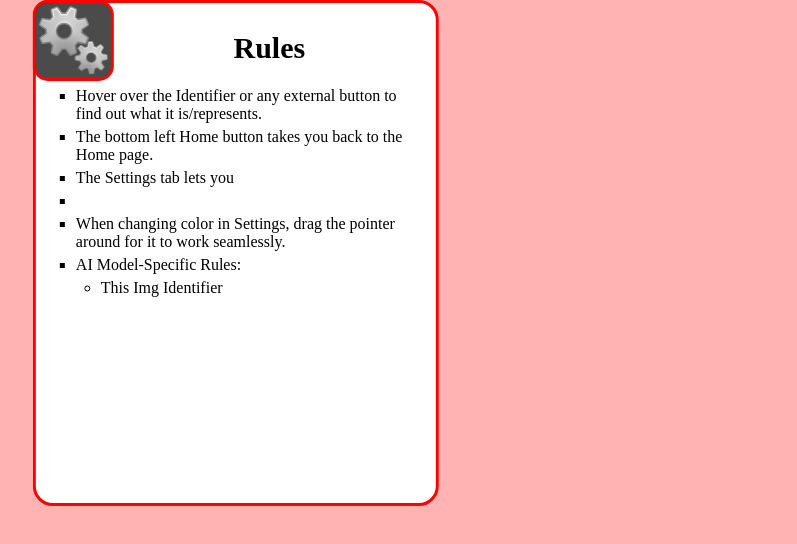
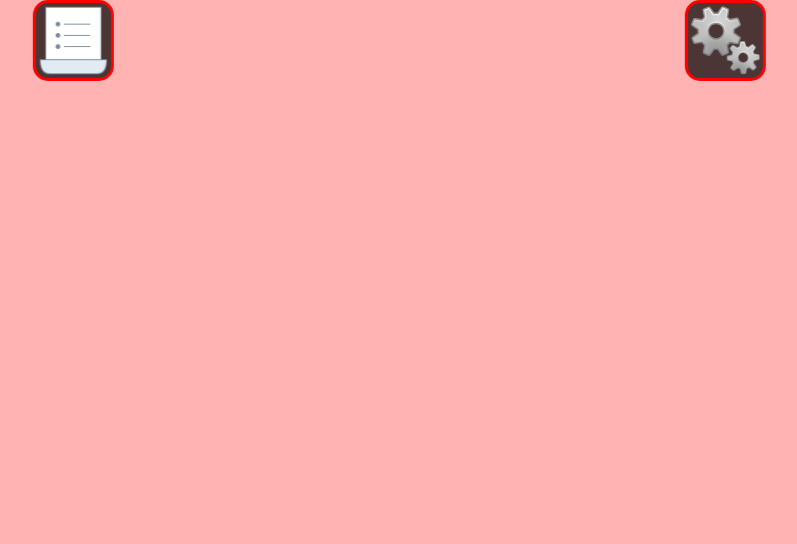
Before and after one commit to GraberMN/ToolHaven, a React (Create React App) app: page / in a window 1280 px wide. Both pictures are taken after a click on the picture 640 px from the left and 380 px from the top of the page. Shown: the top 544 px of the page, without its empty margins (337-1134 px from the left). Built offline with nearby package versions, Linux system fonts and the light colour scheme.

Commit message:
Added Img Identifier SettingsIcon & Box

```diff
--- a/src/components/ImgIdentifier.js
+++ b/src/components/ImgIdentifier.js
@@ -3,9 +3,11 @@ import { useState, useRef, useEffect } from 'react';
 import './imgIdentifier.css';
 
 function ImgIdentifier({ imgIdentifierImagesArray, moveToImgIdentifier, setMoveToImgIdentifier }) {
-    const [rulesIcon, settingsIcon, homeButton] = imgIdentifierImagesArray;
+    const [settingsIcon, rulesIcon, homeButton] = imgIdentifierImagesArray;
     const imgIdentifierRulesIconRef = useRef(null);
     const imgIdentifierRulesBox = useRef(null);
+    const imgIdentifierSettingsIconRef = useRef(null);
+    const imgIdentifierSettingsBox = useRef(null);
     const openOrClose = (element) => {
         if (element.current.style.visibility === "hidden") {
             element.current.style.visibility = "visible";
@@ -17,14 +19,17 @@ function ImgIdentifier({ imgIdentifierImagesArray, moveToImgIdentifier, setMoveT
         if (window.innerWidth <= 740) {
             imgIdentifierRulesIconRef.current.style.transform = 'translateX(-260px)';
             imgIdentifierRulesBox.current.style.transform = 'translateX(-260px)';
-
+            imgIdentifierSettingsIconRef.current.style.transform = 'translateX(180px)';
+            imgIdentifierSettingsBox.current.style.transform = 'translateX(-45px)';
         } else {
             imgIdentifierRulesIconRef.current.style.transform = 'translateX(-367px)';
             imgIdentifierRulesBox.current.style.transform = 'translateX(-367px)';
+            imgIdentifierSettingsIconRef.current.style.transform = 'translateX(285px)';
+            imgIdentifierSettingsBox.current.style.transform = 'translateX(60px)';
         }
     }
     const animateElements = () => {
-        const imgIdentifierElements = [imgIdentifierRulesIconRef, imgIdentifierRulesBox];
+        const imgIdentifierElements = [imgIdentifierRulesIconRef, imgIdentifierRulesBox, imgIdentifierSettingsIconRef, imgIdentifierSettingsBox];
         for (let i = 0; i < imgIdentifierElements.length; i++) {
             readyForAnimation(imgIdentifierElements[i]);
         }
@@ -32,9 +37,13 @@ function ImgIdentifier({ imgIdentifierImagesArray, moveToImgIdentifier, setMoveT
         if (window.innerWidth > 740) {
             imgIdentifierRulesIconRef.current.style.animationName = 'appearFromRightImgIdentifierRules';
             imgIdentifierRulesBox.current.style.animationName = 'appearFromRightImgIdentifierRules';
+            imgIdentifierSettingsIconRef.current.style.animationName = 'appearFromRightImgIdentifierSettingsIcon';
+            imgIdentifierSettingsBox.current.style.animationName = 'appearFromRightImgIdentifierSettingsBox';
         } else {
             imgIdentifierRulesIconRef.current.style.animationName = 'appearFromRightImgIdentifierRulesSmall';
             imgIdentifierRulesBox.current.style.animationName = 'appearFromRightImgIdentifierRulesSmall';
+            imgIdentifierSettingsIconRef.current.style.animationName = 'appearFromRightImgIdentifierSettingsIconSmall';
+            imgIdentifierSettingsBox.current.style.animationName = 'appearFromRightImgIdentifierSettingsBoxSmall';
         }
     }
     const readyForAnimation = (element) => {
@@ -49,7 +58,11 @@ function ImgIdentifier({ imgIdentifierImagesArray, moveToImgIdentifier, setMoveT
         if (moveToImgIdentifier) {
             imgIdentifierRulesIconRef.current.style.display = 'inline';
             imgIdentifierRulesBox.current.style.display = 'inline';
-            const imgIdentifierElements = [imgIdentifierRulesIconRef, imgIdentifierRulesBox];
+            imgIdentifierRulesBox.current.style.visibility = 'hidden';
+            imgIdentifierSettingsIconRef.current.style.display = 'inline';
+            imgIdentifierSettingsBox.current.style.display = 'inline';
+            imgIdentifierSettingsBox.current.style.visibility = 'hidden';
+            const imgIdentifierElements = [imgIdentifierRulesIconRef, imgIdentifierRulesBox, imgIdentifierSettingsIconRef, imgIdentifierSettingsBox];
             for (let i = 0; i < imgIdentifierElements.length; i++) {
                 readyForMove(imgIdentifierElements[i]);
             }
@@ -58,7 +71,7 @@ function ImgIdentifier({ imgIdentifierImagesArray, moveToImgIdentifier, setMoveT
                 animateElements();
             }, 2000);
             setTimeout(() => {
-                const imgIdentifierNonImgIdentifierElements = [imgIdentifierRulesIconRef, imgIdentifierRulesBox];
+                const imgIdentifierNonImgIdentifierElements = [imgIdentifierRulesIconRef, imgIdentifierRulesBox, imgIdentifierSettingsIconRef, imgIdentifierSettingsBox];
                 for (let i = 0; i < imgIdentifierNonImgIdentifierElements.length; i++) {
                     imgIdentifierNonImgIdentifierElements[i].current.style.animationName = 'none';
                     imgIdentifierNonImgIdentifierElements[i].current.style.opacity = '100';
@@ -67,12 +80,14 @@ function ImgIdentifier({ imgIdentifierImagesArray, moveToImgIdentifier, setMoveT
                 if (window.innerWidth <= 740) {
                     imgIdentifierRulesIconRef.current.style.transform = 'translateX(-260px)';
                     imgIdentifierRulesBox.current.style.transform = 'translateX(-260px)';
+                    imgIdentifierSettingsIconRef.current.style.transform = 'translateX(180px)';
+                    imgIdentifierSettingsBox.current.style.transform = 'translateX(-45px)';
                 }
             }, 4000);
         }
     }, [moveToImgIdentifier]);
     useEffect(() => {
-        const goneElements = [imgIdentifierRulesIconRef, imgIdentifierRulesBox];
+        const goneElements = [imgIdentifierRulesIconRef, imgIdentifierRulesBox, imgIdentifierSettingsIconRef, imgIdentifierSettingsBox];
         for (let i = 0; i < goneElements.length; i++) {
             goneElements[i].current.style.display = 'none';
         }
@@ -92,6 +107,13 @@ function ImgIdentifier({ imgIdentifierImagesArray, moveToImgIdentifier, setMoveT
                     <li id='lvl2li'>This Img Identifier </li>
                 </ul>
             </span>
+            <img onClick={() => openOrClose(imgIdentifierSettingsBox)} id='imgIdentifierSettingsIcon' draggable={false} src={settingsIcon} ref={imgIdentifierSettingsIconRef} alt='imgIdentifierSettingsIcon' title="imgIdentifierSettings" />
+            <span id='imgIdentifierSettingsBox' draggable={false} ref={imgIdentifierSettingsBox}>
+                <div id='imgIdentifierSettingsTitle' draggable={false}>Settings</div>
+                <ul>
+                    <li></li>
+                </ul>
+            </span>
         </div>
     );
 }
--- a/src/components/imgIdentifier.css
+++ b/src/components/imgIdentifier.css
@@ -57,6 +57,52 @@
     font-weight: 600;
     margin-top: 28px;
     margin-right: -60px;
+    user-select: none;
+}
+#imgIdentifierSettingsIcon {
+    position: absolute;
+    width: 75px;
+    height: auto;
+    margin: auto;
+    transform: translateX(285px);
+    cursor: pointer;
+    border: solid hsl(0, 100%, 50%);
+    border-radius: 15px;
+    background-color: rgba(0, 0, 0, 0.705);
+    z-index: 999;
+    display: inline;
+    user-select: none;
+}
+#imgIdentifierSettingsIcon:hover {
+    border-radius: 20px;
+}
+#imgIdentifierSettingsIcon:active {
+    border-style: dashed;
+}
+#imgIdentifierSettingsIcon:not(:hover) ~ #imgIdentifierSettingsBox {
+    border-top-right-radius: 15px;
+}
+#imgIdentifierSettingsBox {
+    position: absolute;
+    width: 300px;
+    height: 400px;
+    border: solid;
+    margin: auto;
+    transform: translateX(60px);
+    border-color: hsl(0, 100%, 50%);
+    border-radius: 20px;
+    z-index: 998;
+    background-color: white;
+    overflow-y: auto;
+    overflow-x: hidden;
+    display: inline;
+    user-select: none;
+}
+#imgIdentifierSettingsTitle {
+    font-size: 30px;
+    font-weight: 600;
+    margin-top: 28px;
+    margin-right: 60px;
     user-select: none;
 }
 .readyForAnim {
```
